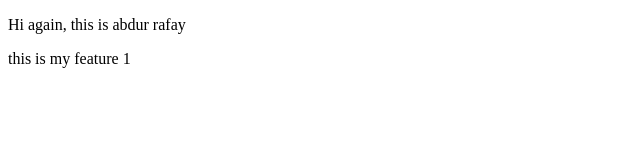
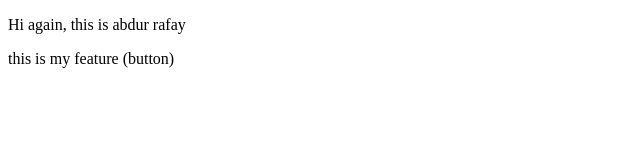
Before and after one commit to abdurrafay9/LocalPepo, a plain HTML site: page index.html in a window 1280 px wide. Shown: the full height of the page, 0-640 px from the left. Drawn offline with Linux system fonts and the light colour scheme.

```diff
--- a/index.html
+++ b/index.html
@@ -7,6 +7,6 @@
 </head>
 <body>
     <p>Hi again, this is abdur rafay</p>
-    <p>this is my feature 1</p>
+    <p>this is my feature (button)</p>
 </body>
 </html>
```
